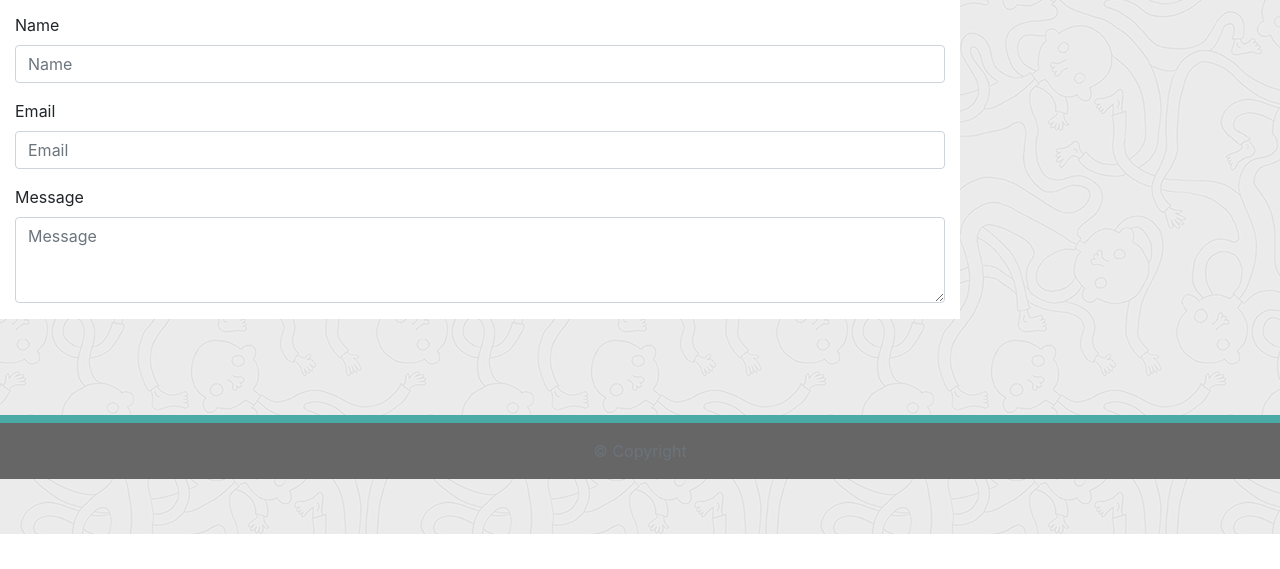
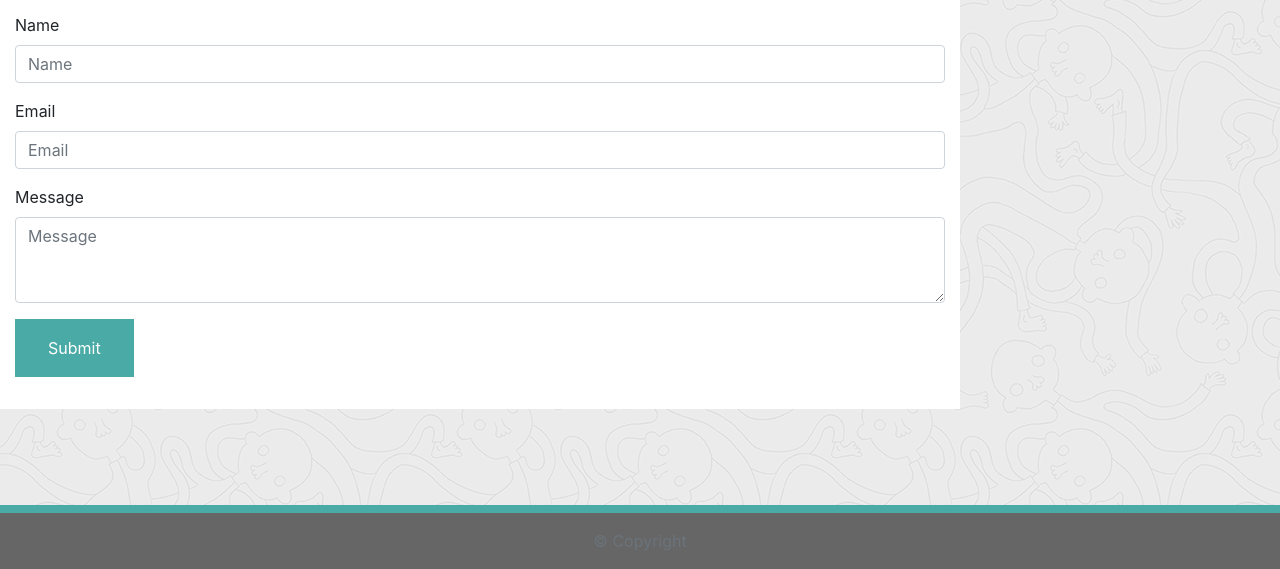
Before and after one commit to aimeecesler/portfolio-v2, a plain HTML site: page contact.html in a window 1280 px wide. Shown: the part 266-835 px from the top of the page. Before the commit the page ends 800 px from the top, so only its background shows below. Drawn offline with nearby package versions, Linux system fonts and the light colour scheme.

Commit message:
added button and formatting to contact page

```diff
--- a/assets/contact.css
+++ b/assets/contact.css
@@ -1 +1,12 @@
 /* Formatting for Contact Page Only */
+.btn {
+    background-color: #4aaaa5;
+    border-color: #4aaaa5;
+    border-radius: 0;
+    padding: 1em 2em 1em 2em;
+    margin-bottom: 2em;
+}
+.btn:hover {
+    color: #4aaaa5;
+    background-color: white;
+}
--- a/contact.html
+++ b/contact.html
@@ -94,6 +94,7 @@
                 placeholder="Message"
               ></textarea>
             </div>
+            <button type="button" class="btn btn-info">Submit</button>
           </form>
         </section>
       </div>
```
